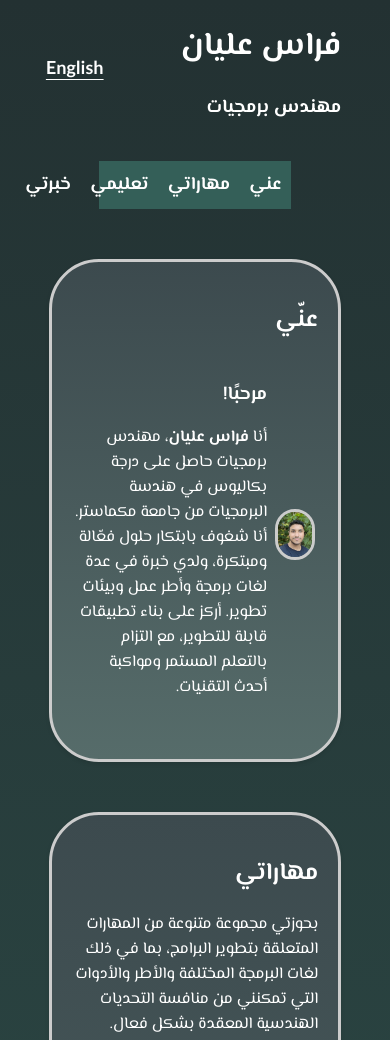
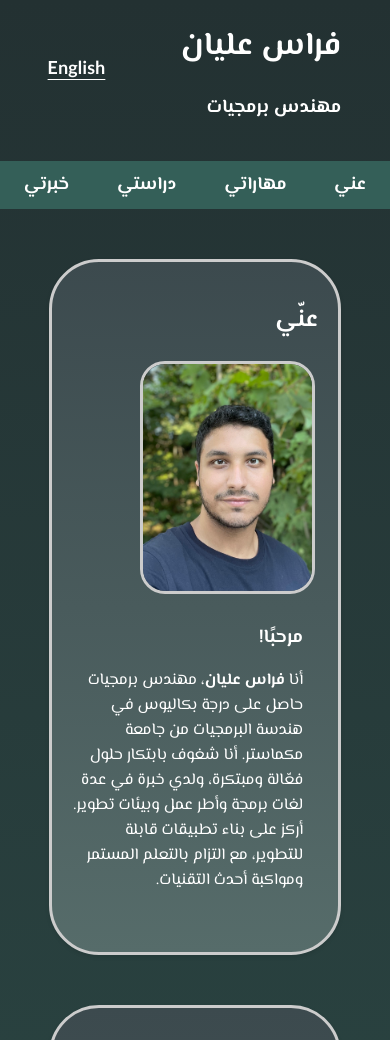
Before and after one commit to elayanf/elayanf.github.io, a plain HTML site: page ar.html in a window 390 px wide. Shown: the top 1040 px of the page. Drawn offline with Linux system fonts and the light colour scheme.

Commit message:
Responsiveness added; navigation bar fixed; pdf opens in new tab and resume fixed

```diff
--- a/ar.html
+++ b/ar.html
@@ -23,7 +23,7 @@
         <div id="links">
             <a href="#about">عني</a>
             <a href="#skills">مهاراتي</a>
-            <a href="#education">تعليمي</a>
+            <a href="#education">دراستي</a>
             <a href="#experience">خبرتي</a>
         </div>
 
@@ -33,8 +33,8 @@
             <h2>عنّي</h2>
             <table>
                 <tr>
-                    <td style="text-align: center; width: 15%;">
-                        <img src="firas.jpg" alt="Firas Elayan" style="width: 100%;">
+                    <td style="text-align: center; width: 20%;">
+                        <img src="firas.jpg" alt="Firas Elayan">
                     </td>
                     <td id="about-text-ar">
                         <h3 style="margin-bottom: 5px;">مرحبًا!</h3>
@@ -93,7 +93,7 @@
 
 
         <section id="education">
-            <h2>تعليمي</h2>
+            <h2>دراستي</h2>
             <br>
             <h3>بكالوريوس في هندسة البرمجيات</h3>
             <p>جامعة مكماستر، هاميلتون، أونتاريو</p>
@@ -151,6 +151,10 @@
             </ul>
         </section>
 
+        <h4 style="text-align: center;">هل يعجبك ما تراه؟</h4>
+        <a href="Firas Elayan Resume.pdf" style="text-decoration: underline; text-underline-offset: 5px;" download target="_blank">
+            <h4 style="text-align: center; color: white;">حمل سيرتي الذاتية كملف PDF!</h4>
+        </a>
 
         <script>
             document.getElementById('hard-skills-heading').addEventListener('click', function() {
@@ -166,6 +170,22 @@
                 this.classList.add('active');
                 document.getElementById('hard-skills-heading').classList.remove('active');
             });
+
+            document.querySelectorAll('#links a').forEach(anchor => {
+                anchor.addEventListener('click', function(e) {
+                    e.preventDefault();
+                    const targetId = this.getAttribute('href').substring(1);
+                    const targetElement = document.getElementById(targetId);
+                    const offset = 50;
+                    const elementPosition = targetElement.getBoundingClientRect().top;
+                    const offsetPosition = elementPosition + window.pageYOffset - offset;
+
+                    window.scrollTo({
+                        top: offsetPosition,
+                        behavior: 'smooth'
+                    });
+                });
+            });
         </script>
     </body>
 </html>
--- a/style.css
+++ b/style.css
@@ -1,12 +1,16 @@
 body {
     color: white;
     background-image: linear-gradient(#233132,#345f58,#4a4a56);
-    margin: 12.5%;
+    margin: 0;
+    padding: 0;
     margin-top: auto;
     margin-bottom: auto;
 }
 
 #heading {
+    margin: 12.5%;
+    margin-bottom: auto;
+    margin-top: auto;
     display: flex;
     justify-content: space-between;
     align-items: center;
@@ -29,8 +33,9 @@ hr {
 #links {
     text-align: center;
     font-size: large;
-    margin: 50px;
+    margin: 0;
     margin-top: 20px;
+    margin-bottom: 50px;
     display: flex;
     justify-content: space-around;
     padding: 10px 0;
@@ -62,6 +67,8 @@ section {
     border-radius: 50px;
     padding: 20px;
     padding-bottom: 40px;
+    margin-left: 12.5%;
+    margin-right: 12.5%;
     margin-bottom: 50px;
     box-shadow: 0 2px 4px rgba(0, 0, 0, 0.1);
 }
@@ -71,6 +78,7 @@ td img {
     border-width: 3px;
     border-color: #ccc;
     border-radius: 25px;
+    width: 100%;
 }
 
 #about-text h3, #about-text p{
@@ -101,6 +109,7 @@ td img {
 #skills .headings {
     display: flex;
     justify-content: center;
+    text-align: center;
     gap: 20px;
     margin-bottom: 20px;
 }
@@ -117,3 +126,34 @@ td img {
     text-decoration-thickness: 4px;
     text-underline-offset: 5px;
 }
+
+@media (max-width: 600px) {
+    #links {
+        flex-wrap: wrap;
+    }
+
+    div a {
+        margin: 0 2%;
+    }
+
+    table {
+        display: block;
+    }
+
+    tr {
+        display: block;
+    }
+
+    td {
+        display: block;
+        width: 100%;
+    }
+
+    #about-text {
+        text-align: left;
+    }
+
+    td img{
+        width: 350%;
+    }
+}
```
Also changed, not shown: index.html (+3 -3 lines), 1 other file.
